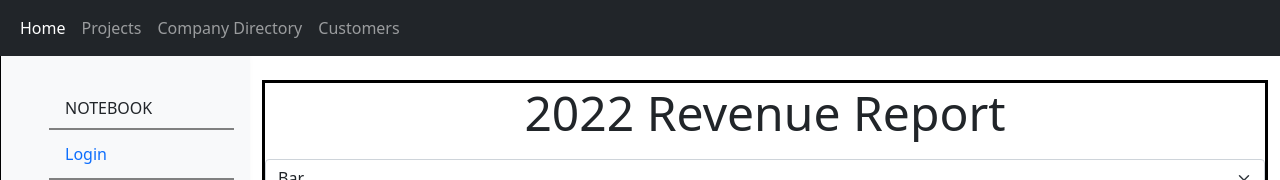
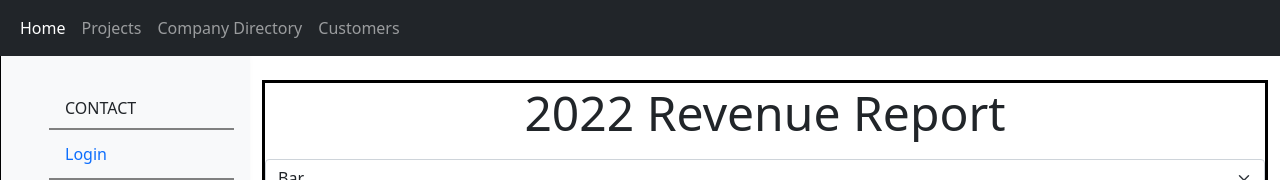
Before and after one commit to k-hongkham/dataManager, a React (Create React App) app: page / in a window 1280 px wide. Shown: the top 180 px of the page. Built offline with nearby package versions, Linux system fonts and the light colour scheme; no server answers.

Commit message:
changed Notebook on sidebar to contact.

```diff
--- a/src/components/SIDEBAR/Sidebar.jsx
+++ b/src/components/SIDEBAR/Sidebar.jsx
@@ -40,7 +40,7 @@ const Sidebar = () => {
               className="dropdown-item d-flex gap-2 py-2 "
               style={{ borderBottom: "2px solid gray" }}
             >
-              NOTEBOOK
+              CONTACT
             </ul>
             {/*
             <ul
```
